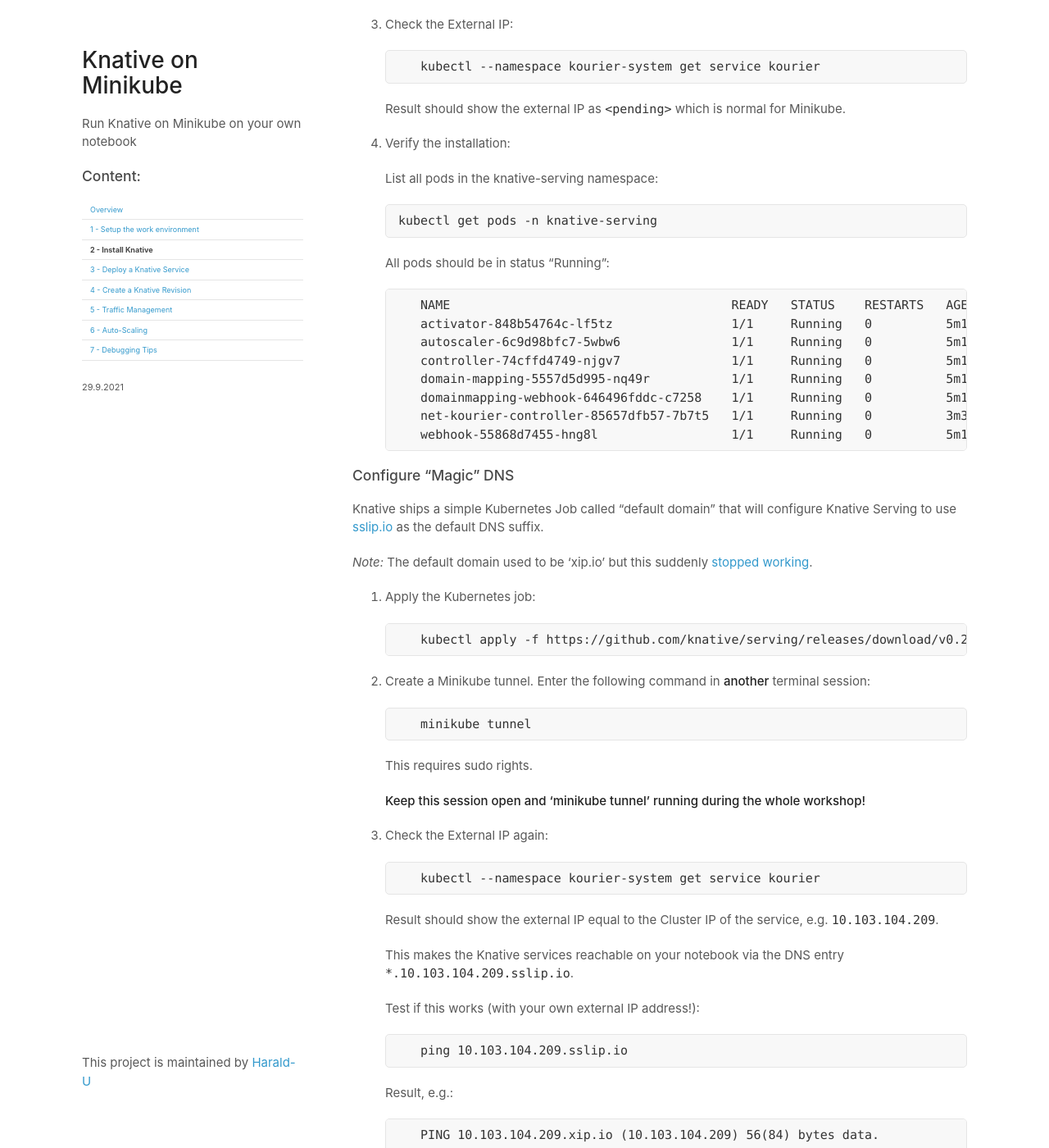
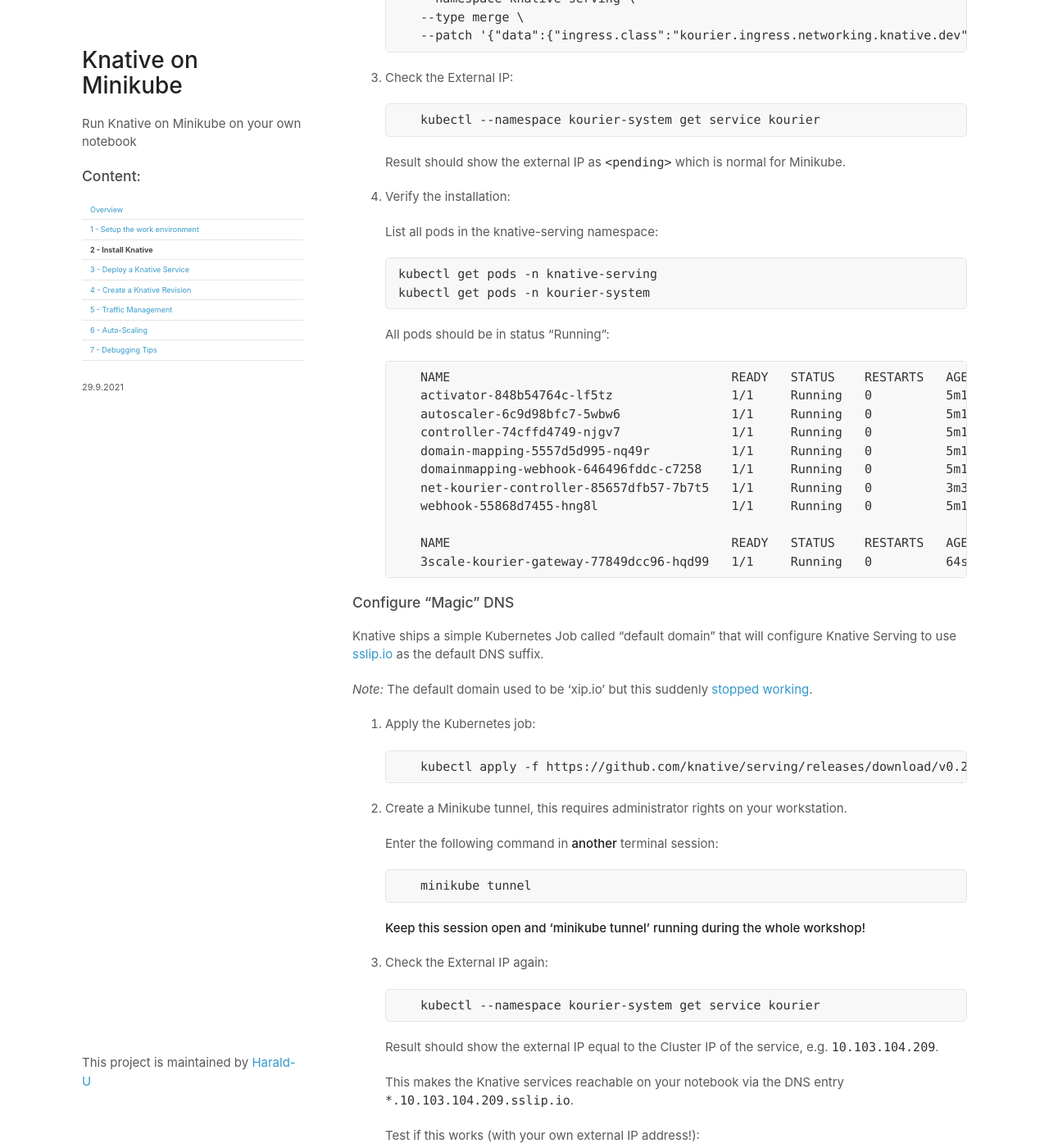
Before and after one commit to Harald-U/knative-on-minikube, a Jekyll site: the page built from workshop/2-InstallKnative.md, in a window 1280 px wide and 1400 px high, scrolled down 1432 px. Shown: the whole window at 82% size. Built offline with Jekyll 4.4.1, drawn with Linux system fonts in a browser that asks for light colours; some of the changed text lies outside the part shown.

Commit message:
Clarifications

````diff
--- a/workshop/2-InstallKnative.md
+++ b/workshop/2-InstallKnative.md
@@ -63,6 +65,7 @@ The following commands install Kourier and enable its Knative integration.
 
    ```
    kubectl get pods -n knative-serving
+   kubectl get pods -n kourier-system
    ```
 
    All pods should be in status "Running":
@@ -76,6 +79,9 @@ The following commands install Kourier and enable its Knative integration.
       domainmapping-webhook-646496fddc-c7258    1/1     Running   0          5m13s
       net-kourier-controller-85657dfb57-7b7t5   1/1     Running   0          3m39s
       webhook-55868d7455-hng8l                  1/1     Running   0          5m13s
+
+      NAME                                      READY   STATUS    RESTARTS   AGE
+      3scale-kourier-gateway-77849dcc96-hqd99   1/1     Running   0          64s
    ```
 
 
@@ -92,13 +98,13 @@ Knative ships a simple Kubernetes Job called “default domain” that will conf
       kubectl apply -f https://github.com/knative/serving/releases/download/v0.26.0/serving-default-domain.yaml
       ```
 
-2. Create a Minikube tunnel. Enter the following command in **another** terminal session:
+2. Create a Minikube tunnel, this requires administrator rights on your workstation.
+
+   Enter the following command in **another** terminal session:
 
       ```
       minikube tunnel
       ```
-
-      This requires sudo rights.
 
       **Keep this session open and 'minikube tunnel' running during the whole workshop!**
 
````
Also changed, not shown: other parts of workshop/2-InstallKnative.md (+2 -0 lines), 1 other file.
